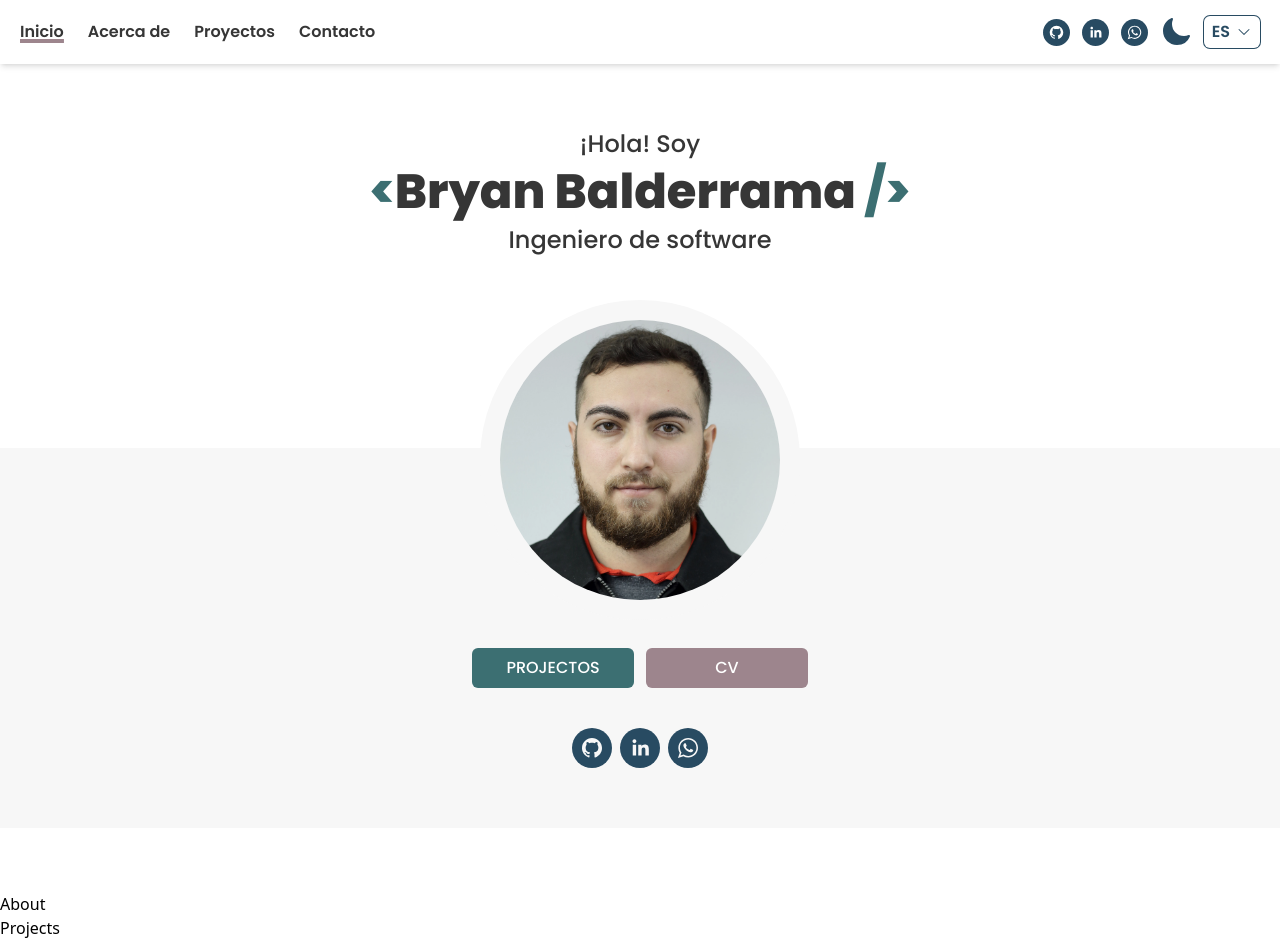
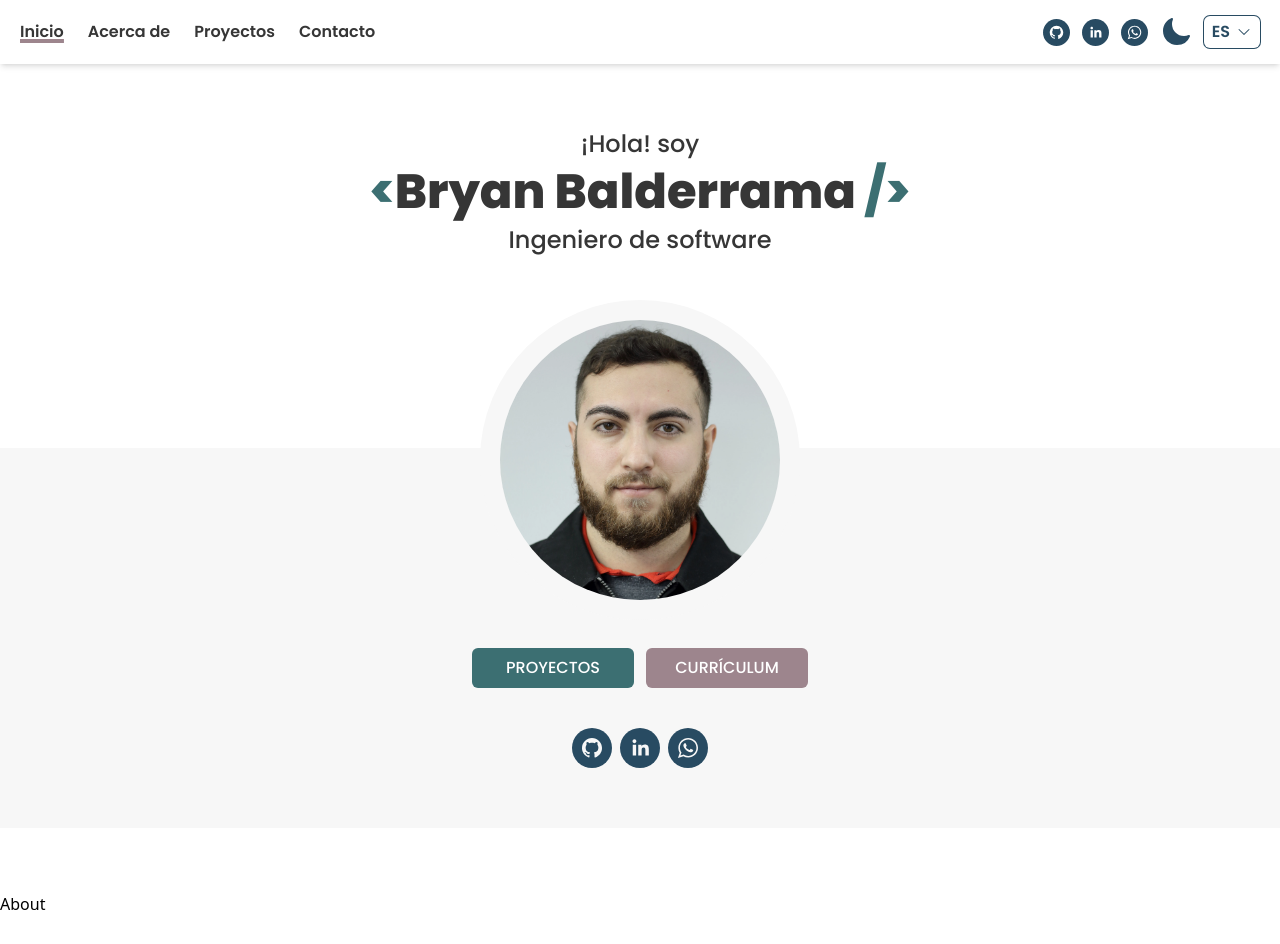
Before and after one commit to bryxn77git/portfolio, a React (Vite) app: page / in a window 1280 px wide. Shown: the top 944 px of the page. After the commit the page ends 916 px from the top, so only its background shows below. Built offline with nearby package versions, Linux system fonts and the light colour scheme.

Commit message:
LocalStorage for theme and language added

```diff
--- a/src/App.jsx
+++ b/src/App.jsx
@@ -1,20 +1,28 @@
-import { useContext } from "react"
+import { useContext, useEffect } from "react"
 import { Home } from "./components/Home"
 import { Navbar } from "./components/Navbar"
 import { UiContext } from "./context/uiContext"
+import { About } from "./components/About"
 
 export const App = () => {
 
-  const { theme } = useContext(UiContext);
+  const { theme, toggleChangeTheme  } = useContext(UiContext);
+
+  useEffect(() => {
+    toggleChangeTheme( localStorage.getItem('theme') || 'light');
+  }, [])
+
+
 
   return (
     <div className={`${theme === 'dark' && 'dark'} bg-background`}>
         <Navbar />
 
         <Home />
-        <div id="about">About</div>
-        <div id="projects">Projects</div>
-        <div id="contact">Contact</div>
+
+        <About />
+        {/* <div id="projects">Projects</div>
+        <div id="contact">Contact</div> */}
     </div>
   )
 }
--- /dev/null
+++ b/src/components/About.jsx
@@ -0,0 +1,6 @@
+
+export const About = () => {
+  return (
+    <div>About</div>
+  )
+}
--- a/src/components/Home.jsx
+++ b/src/components/Home.jsx
@@ -1,14 +1,18 @@
 import { SocialIcons } from "./SocialIcons"
 import portraitImg from "../assets/portrait.webp";
+import { useTranslation } from "react-i18next";
 
 export const Home = () => {
+
+  const { t, i18n } = useTranslation('global');
+
   return (
     <section className="flex items-center flex-col py-10 md:py-16  text-text font-poppins">
 
         <div className="text-center flex flex-col gap-2 mb-48">
-            <p className="text-xl md:text-2xl font-medium">¡Hola! Soy</p>
-            <h1 className="text-3xl md:text-5xl font-extrabold"><span className="text-primary">{"<"}</span>{`Bryan Balderrama `}<span className="text-primary">{"/>"}</span></h1>
-            <p className="text-xl md:text-2xl font-medium">Ingeniero de software</p>
+            <p className="text-xl md:text-2xl font-medium">{t("home.hi")}</p>
+            <h1 className="text-3xl md:text-5xl font-extrabold"><span className="text-primary">{"<"}</span>{t("home.name")}<span className="text-primary">{" />"}</span></h1>
+            <p className="text-xl md:text-2xl font-medium">{t("home.career")}</p>
         </div>
 
 
@@ -17,8 +21,8 @@ export const Home = () => {
             <img src={portraitImg} alt="Portrait" className="w-[280px] rounded-full ring-[20px] ring-background-complement mb-12 z-10 relative -top-32"/>
 
             <div className="relative -top-32 flex gap-3 mb-10 text-background font-medium">
-                <button className="bg-primary w-[162px] py-2 rounded-md">PROJECTOS</button>
-                <button className="bg-secondary w-[162px] py-2 rounded-md">CV</button>
+                <button className="bg-primary hover:opacity-90 w-[162px] py-2 rounded-md transition-all duration-150">{t("home.projectsButton")}</button>
+                <button className="bg-secondary hover:opacity-90 w-[162px] py-2 rounded-md transition-all duration-150">{t("home.cvButton")}</button>
 
             </div>
 
--- a/src/components/LangDropbox.jsx
+++ b/src/components/LangDropbox.jsx
@@ -1,4 +1,4 @@
-import { useContext, useState } from "react";
+import { useContext, useEffect, useState } from "react";
 import { ChevronDownIcon } from '@heroicons/react/24/solid'
 import { UiContext } from "../context/uiContext/UiContext";
 
@@ -6,6 +6,9 @@ export const LangDropbox = () => {
 
   const { lang, toggleChangeLang } = useContext(UiContext);
 
+  useEffect(() => {
+    toggleChangeLang(localStorage.getItem('lang') || 'es')
+  }, [])
 
   return (
     <div className="dropdown font-poppins font-semibold text-md">
--- a/src/context/uiContext/UiProvider.jsx
+++ b/src/context/uiContext/UiProvider.jsx
@@ -17,10 +17,12 @@ export const UiProvider = ({ children }) => {
     const toggleChangeLang = ( lang ) => {
         dispatch({ type: '[UI] - ToggleChangeLang', payload: lang });
         i18n.changeLanguage(lang)
+        localStorage.setItem('lang', lang);
     }
 
     const toggleChangeTheme = ( theme ) => {
         dispatch({ type: '[UI] - ToggleChangeTheme', payload: theme });
+        localStorage.setItem('theme', theme);
     }
 
     return (
--- a/src/lang/en/global.json
+++ b/src/lang/en/global.json
@@ -4,5 +4,12 @@
         "about": "About",
         "projects": "Projects",
         "contact": "Contact"
+    },
+    "home": {
+        "hi": "Hey! I am",
+        "name": "Bryan Balderrama",
+        "career": "Software engineer",
+        "projectsButton": "PROJECTS",
+        "cvButton": "RESUME"
     }
 }
--- a/src/lang/es/global.json
+++ b/src/lang/es/global.json
@@ -4,6 +4,12 @@
         "about": "Acerca de",
         "projects": "Proyectos",
         "contact": "Contacto"
-
+    },
+    "home": {
+        "hi": "¡Hola! soy",
+        "name": "Bryan Balderrama",
+        "career": "Ingeniero de software",
+        "projectsButton": "PROYECTOS",
+        "cvButton": "CURRÍCULUM"
     }
 }
--- a/src/main.jsx
+++ b/src/main.jsx
@@ -11,7 +11,7 @@ import { BrowserRouter } from 'react-router-dom';
 import { App } from './App';
 
 i18next.init({
-  lng: "es",
+  lng: localStorage.getItem('lang') || "es",
   interpolation: {escapeValue: false},
   resources: {
     es: {
```
